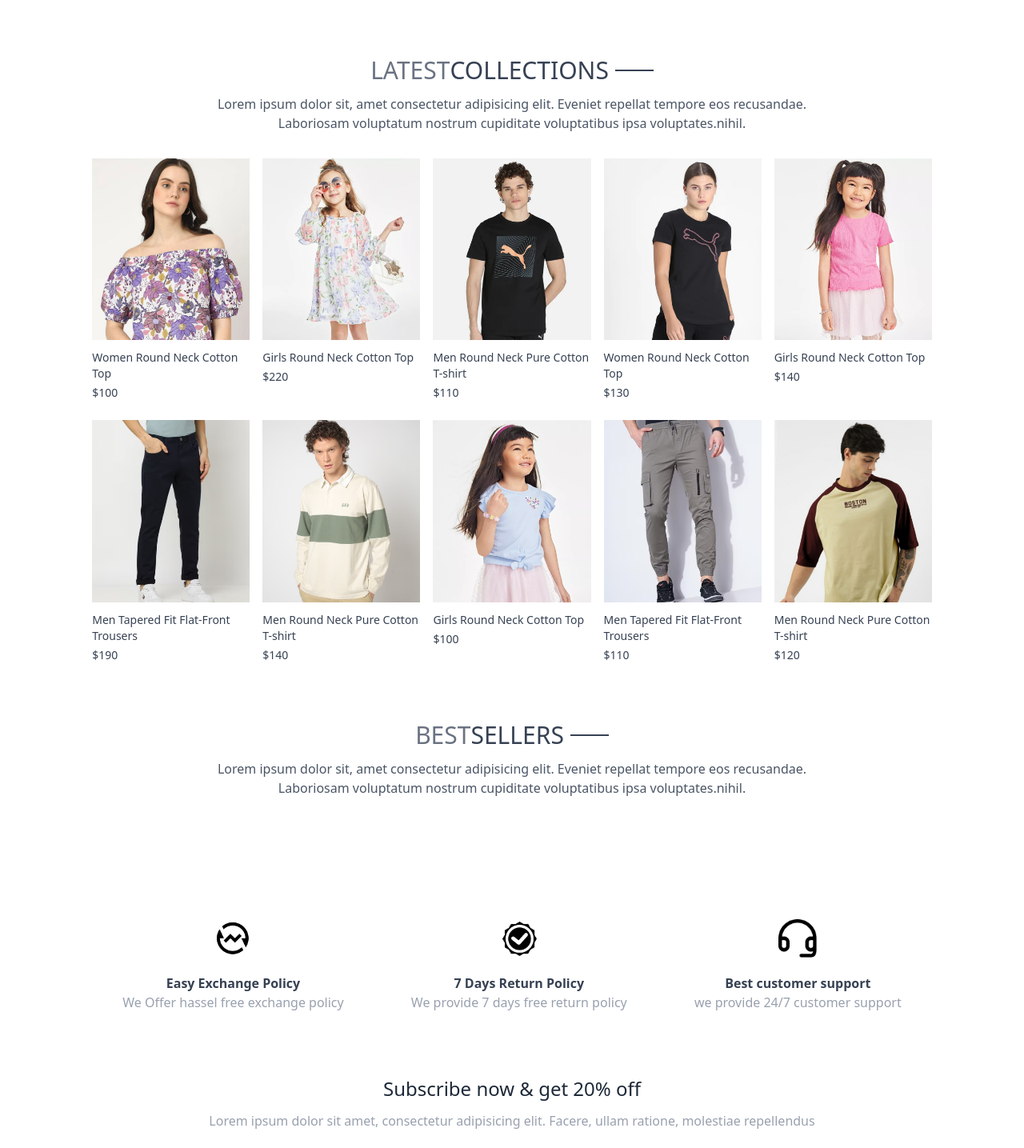
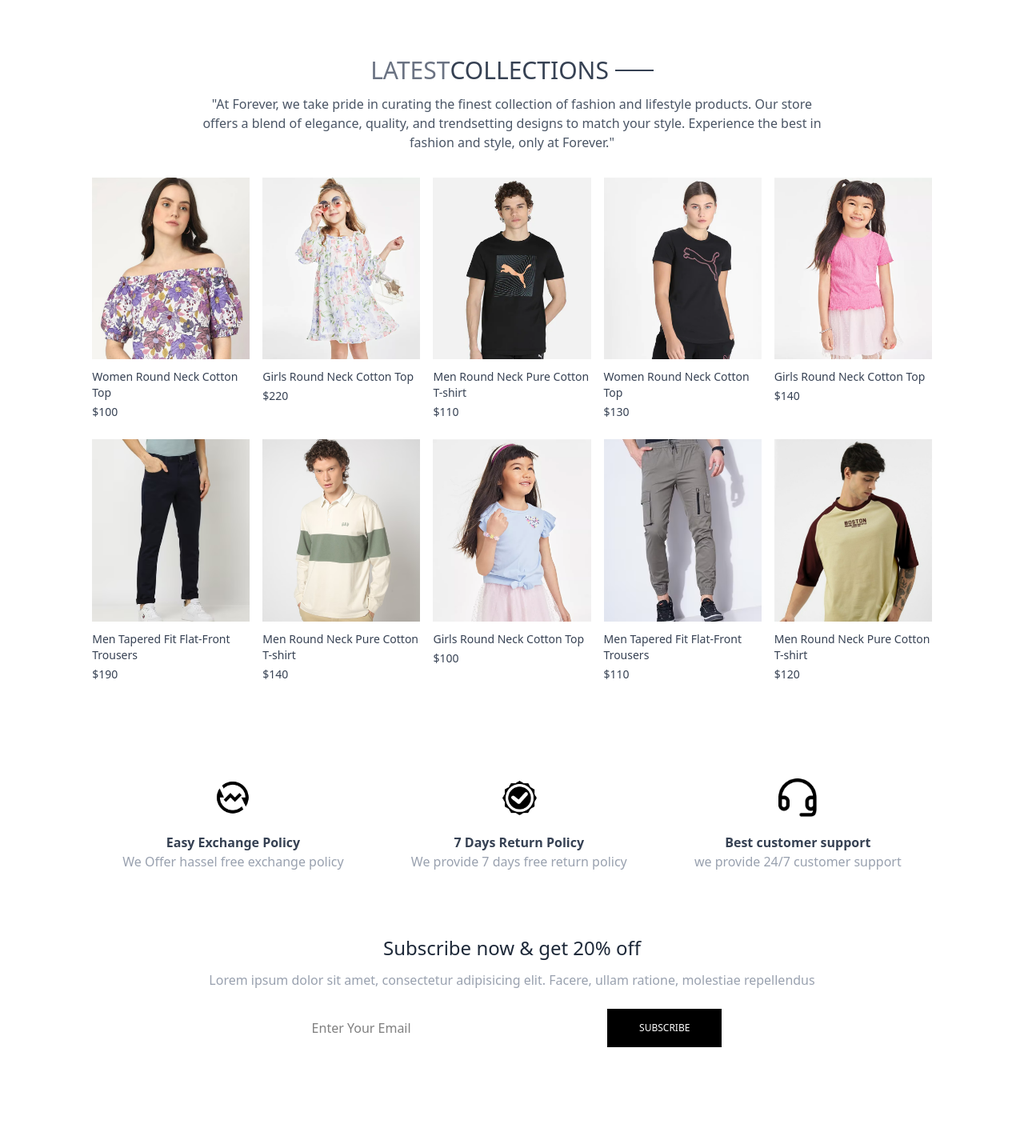
Before and after one commit to Meraj-1/Ecom_Backend, a React (Vite) app in the folder frontend/: page / in a window 1280 px wide. Shown: the part 478-1913 px from the top of the page at 80% size. Built offline with nearby package versions, Linux system fonts and the light colour scheme.

Commit message:
navbar edit

```diff
--- a/frontend/src/components/Bestseller.jsx
+++ b/frontend/src/components/Bestseller.jsx
@@ -1,36 +1,34 @@
 import React, { useContext, useEffect, useState } from "react";
 import { ShopContext } from "../context/ShopContext";
 import Title from "./Title";
+import ProductItem from "./Productitem.jsx";
 
-import ProductItem from "./Productitem.jsx";
 function BestSeller() {
   const { products } = useContext(ShopContext);
   const [bestSeller, setBestSeller] = useState([]);
+
   useEffect(() => {
-    const bestProduct = products.filter((item) => item.bestSeller);
-    setBestSeller(bestProduct.slice(0, 5));
-  }, []);
+    if (Array.isArray(products)) {
+      const bestProduct = products.filter((item) => item.bestSeller);
+      setBestSeller(bestProduct.slice(0, 5));
+    }
+  }, [products]); // ✅ Added dependency to re-run when products update
 
   return (
     <div className="my-10">
       <div className="text-center text-3xl py-8">
-        <Title text1={"BEST"} text2={"SELLERS"} />
+        <Title text1="BEST" text2="SELLERS" />
         <p className="w-3/4 m-auto text-xs sm:text-sm md:text-base text-gray-600">
-          Lorem ipsum dolor sit, amet consectetur adipisicing elit. Eveniet
-          repellat tempore eos recusandae. Laboriosam voluptatum nostrum
-          cupiditate voluptatibus ipsa voluptates.nihil.
+          Discover our top-selling products, loved by our customers for their quality and style.
         </p>
       </div>
-      {/* <div className='grid grid-cols-2 sm:grid-cols-3 md:grid-cols-4 lg:grid-cols-5 gap-4 gap-y-6'></div> */}
-      {bestSeller.map((item, index) => (
-        <ProductItem
-          key={index}
-          id={item._id}
-          name={item.name}
-          image={item.image}
-          price={item.price}
-        />
-      ))}
+
+      {/* ✅ Grid layout fixed */}
+      <div className="grid grid-cols-2 sm:grid-cols-3 md:grid-cols-4 lg:grid-cols-5 gap-4 gap-y-6">
+        {bestSeller.map((item) => (
+          <ProductItem key={item._id} id={item._id} name={item.name} image={item.image} price={item.price} />
+        ))}
+      </div>
     </div>
   );
 }
--- a/frontend/src/components/LatestCollection.jsx
+++ b/frontend/src/components/LatestCollection.jsx
@@ -1,33 +1,23 @@
-
-import React, { useContext, useEffect, useState } from 'react';
+import React, { useContext } from 'react';
 import { ShopContext } from '../context/ShopContext';
 import Title from './Title';
 import ProductItem from './Productitem.jsx';
 
 function LatestCollection() {
   const { products } = useContext(ShopContext);
-
-  const [latestProducts, setLatestProducts] = useState([]);
-
-  useEffect(() => {
-    if (products && Array.isArray(products)) {
-      setLatestProducts(products.slice(0, 10));
-    }
-  }, [products]);
+  const latestProducts = Array.isArray(products) ? products.slice(0, 10) : [];
 
   return (
     <div className='my-10'>
       <div className='text-center py-8 text-3xl'>
         <Title text1={'LATEST'} text2={'COLLECTIONS'} />
-        <p className='w-3/4 m-auto text-xs sm:text-sm md:text-base text-gray-600'>
-          Lorem ipsum dolor sit, amet consectetur adipisicing elit. Eveniet repellat tempore eos
-          recusandae. Laboriosam voluptatum nostrum cupiditate voluptatibus ipsa voluptates.nihil.
+        <p className='w-3/4 m-auto text-sm sm:text-sm md:text-base text-gray-600'>
+          "At Forever, we take pride in curating the finest collection of fashion and lifestyle products. Our store offers a blend of elegance, quality, and trendsetting designs to match your style. Experience the best in fashion and style, only at Forever."
         </p>
       </div>
-
       <div className='grid grid-cols-2 sm:grid-cols-3 md:grid-cols-4 lg:grid-cols-5 gap-4 gap-y-6'>
-        {latestProducts?.map((item, index) => (
-          <ProductItem key={index} id={item._id} image={item.image} name={item.name} price={item.price} />
+        {latestProducts.map((item) => (
+          <ProductItem key={item._id} id={item._id} image={item.image} name={item.name} price={item.price} />
         ))}
       </div>
     </div>
--- a/frontend/src/components/Navbar.jsx
+++ b/frontend/src/components/Navbar.jsx
@@ -13,19 +13,19 @@ const Navbar = () => {
     <div className='flex items-center justify-between py-5 font-medium'>
      <Link to='/'> <img src={assets.logo} alt="logo_brand"  className='w-36'/> </Link>
       <ul className='hidden sm:flex gap-5 text-sm text-gray-700  '>
-        <NavLink to="/" className="flex flex-col items-center gap-1">
+        <NavLink to="/" className="flex flex-col items-center gap-1 relative  after:content-[''] after:absolute after:left-0 after:bottom-0 after:w-0 after:h-[2px] after:bg-current after:transition-all after:duration-300 after:ease-in-out hover:after:w-full">
          <p>HOME</p>
          <hr className='w-2/4 border-none h-[1.5px] hidden bg-gray-700'/>
         </NavLink>
-        <NavLink to="/collection" className="flex flex-col items-center gap-1">
+        <NavLink to="/collection" className="flex flex-col items-center gap-1 relative after:content-[''] after:absolute after:left-0 after:bottom-0 after:w-0 after:h-[2px] after:bg-current after:transition-all after:duration-300 after:ease-in-out hover:after:w-full">
          <p>COLLECTION</p>
          <hr className='w-2/4 border-none h-[1.5px] hidden bg-gray-700'/>
         </NavLink>
-        <NavLink to="/about" className="flex flex-col items-center gap-1">
+        <NavLink to="/about" className="flex flex-col items-center gap-1 relative after:content-[''] after:absolute after:left-0 after:bottom-0 after:w-0 after:h-[2px] after:bg-current after:transition-all after:duration-300 after:ease-in-out hover:after:w-full">
          <p>ABOUT</p>
          <hr className='w-2/4 border-none h-[1.5px] hidden bg-gray-700'/>
         </NavLink>
-        <NavLink to="/contact" className="flex flex-col items-center gap-1">
+        <NavLink to="/contact" className="flex flex-col items-center gap-1 relative  after:content-[''] after:absolute after:left-0 after:bottom-0 after:w-0 after:h-[2px] after:bg-current after:transition-all after:duration-300 after:ease-in-out hover:after:w-full">
          <p>CONTACT</p>
          <hr className='w-2/4 border-none h-[1.5px] hidden bg-gray-700'/>
         </NavLink>
@@ -55,10 +55,11 @@ const Navbar = () => {
               <img src={assets.dropdown_icon} className='h-4 rotate-180'/>
                  <p>Back</p>
             </div>
-       <NavLink onClick={()=> setVisible(false)} className="py-4 pl-6 border" to="/">Home</NavLink>
-       <NavLink onClick={()=> setVisible(false)} className="py-2 pl-6 border" to="/collection">COLLECTON</NavLink>
-       <NavLink onClick={()=> setVisible(false)} className="py-2 pl-6 border" to="/about">ABOUT</NavLink>
-       <NavLink onClick={()=> setVisible(false)} className="py-2 pl-6 border" to="/contact">CONTACT</NavLink>
+
+       <NavLink onClick={()=> setVisible(false)} className="py-4 pl-6 border relative inline-block after:content-[''] after:absolute after:left-0 after:bottom-0 after:w-0 after:h-[2px] after:bg-current after:transition-all after:duration-300 after:ease-in-out hover:after:w-full" to="/">Home</NavLink>
+       <NavLink onClick={()=> setVisible(false)} className="py-2 pl-6 border relative inline-block after:content-[''] after:absolute after:left-0 after:bottom-0 after:w-0 after:h-[2px] after:bg-current after:transition-all after:duration-300 after:ease-in-out hover:after:w-full" to="/collection">COLLECTON</NavLink>
+       <NavLink onClick={()=> setVisible(false)} className="py-2 pl-6 border relative inline-block after:content-[''] after:absolute after:left-0 after:bottom-0 after:w-0 after:h-[2px] after:bg-current after:transition-all after:duration-300 after:ease-in-out hover:after:w-full" to="/about">ABOUT</NavLink>
+       <NavLink onClick={()=> setVisible(false)} className="py-2 pl-6 border relative inline-block after:content-[''] after:absolute after:left-0 after:bottom-0 after:w-0 after:h-[2px] after:bg-current after:transition-all after:duration-300 after:ease-in-out hover:after:w-full" to="/contact">CONTACT</NavLink>
         </div>
        </div>
     </div>
--- a/frontend/src/pages/Home.jsx
+++ b/frontend/src/pages/Home.jsx
@@ -1,7 +1,7 @@
 import React from 'react'
 import Hero from '../components/Hero'
 import LatestCollection from '../components/LatestCollection'
-import Bestseller from '../components/Bestseller'
+// import Bestseller from '../components/Bestseller'
 import OurPolicy from '../components/OurPolicy'
 import NewsletterBox from '../components/NewsletterBox'
 
@@ -10,7 +10,7 @@ const Home = () => {
     <div>
     <Hero/>
      <LatestCollection/>
-     <Bestseller/>
+     {/* <Bestseller/> */}
      <OurPolicy/>
      <NewsletterBox/>
     </div>
```
